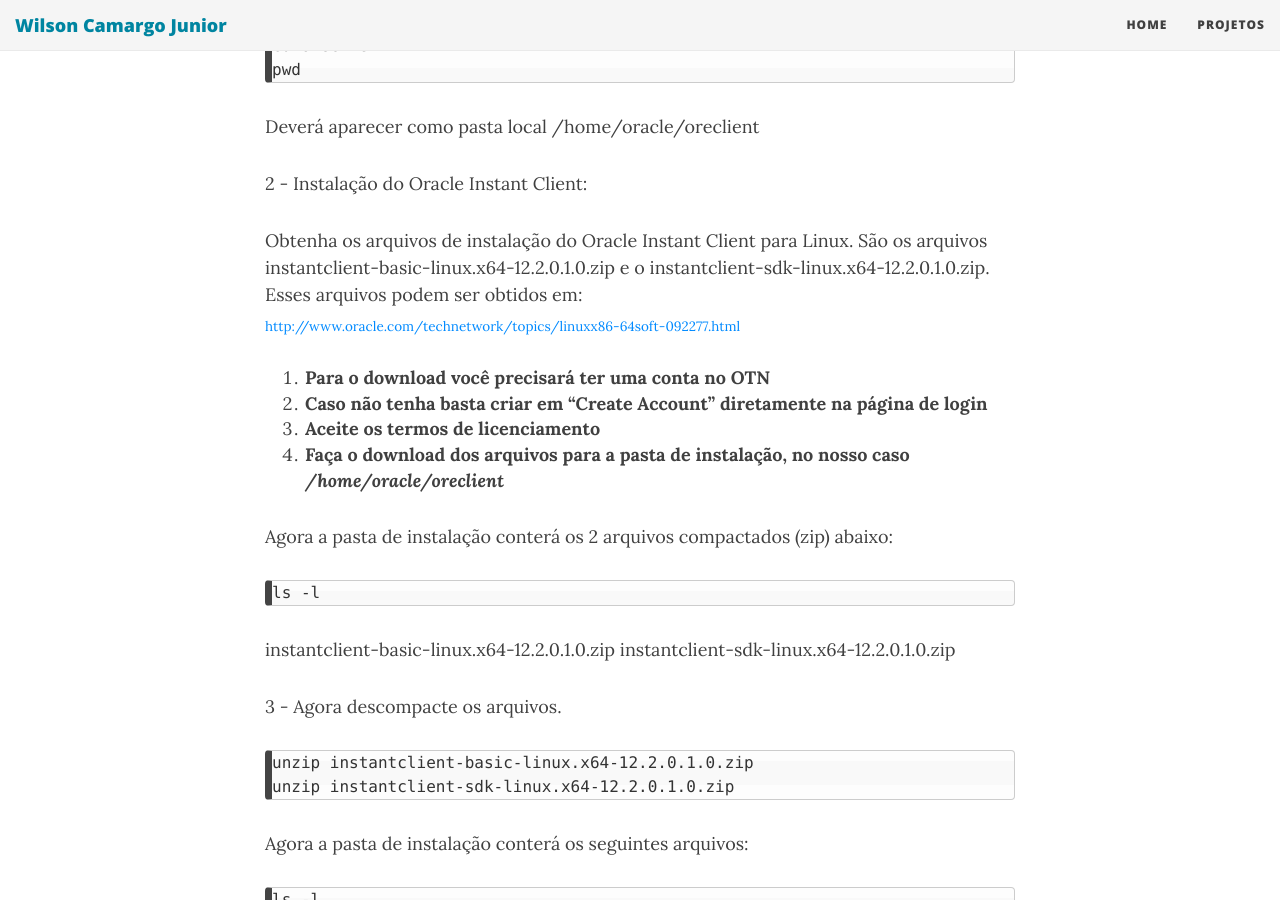
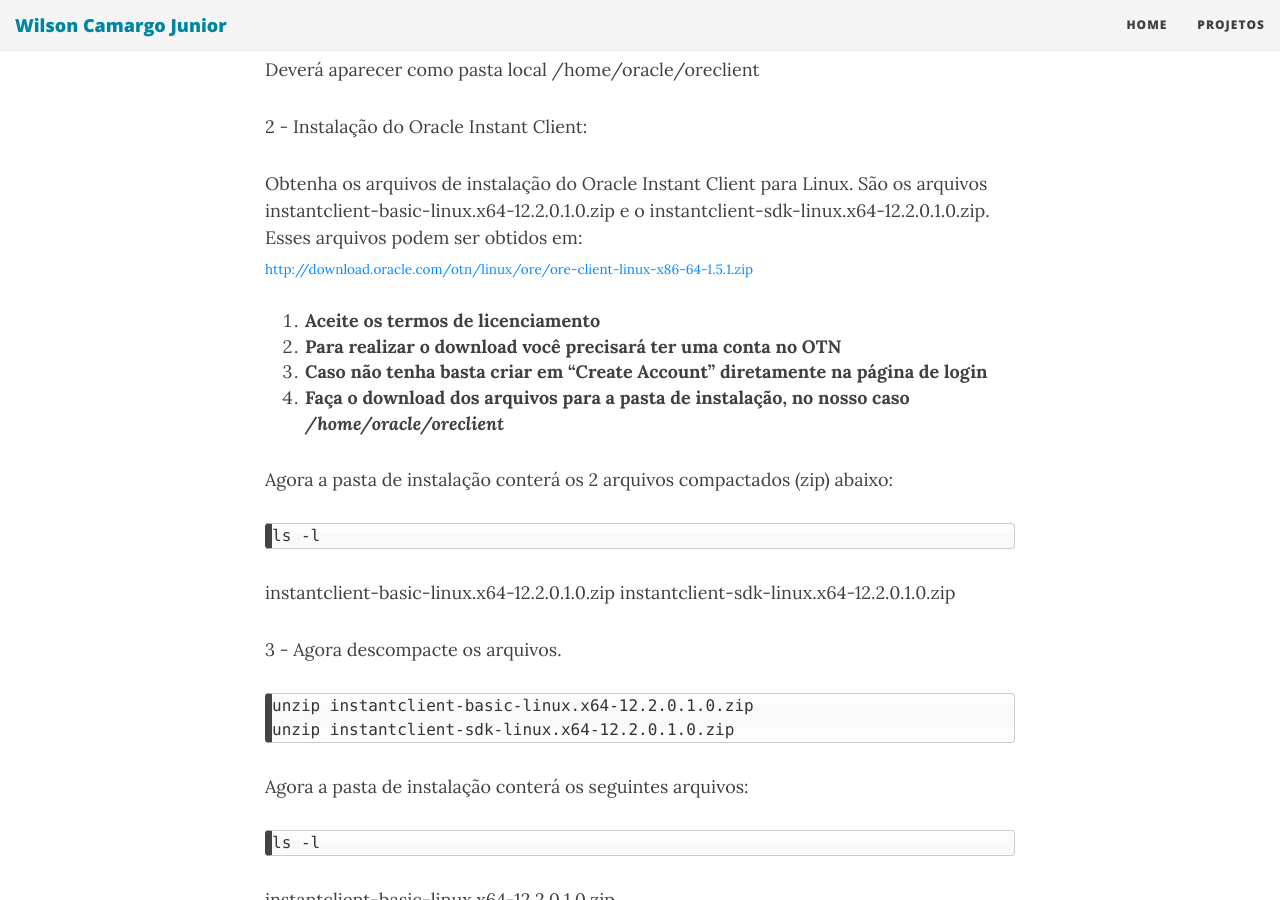
Before and after one commit to wilson-camargo-jr/teste, a Jekyll site: the page built from _posts/2018-06-18-ANN-ORE-P3.md, in a window 1280 px wide and 900 px high, scrolled down 9391 px. Built offline with Jekyll 4.4.1, drawn with Linux system fonts in a browser that asks for light colours; nearby versions of some CDN libraries; some of the changed text lies outside the part shown.

Commit message:
Update 2018-06-18-ANN-ORE-P3.md

```diff
--- a/_posts/2018-06-18-ANN-ORE-P3.md
+++ b/_posts/2018-06-18-ANN-ORE-P3.md
@@ -106,8 +106,6 @@
 O comando pwd devera retornar /home/oracle/oreserver
 
 2 -	Obtenha o arquivo de instalação do Oracle R Enterprise Server. São os arquivos **Server e o Supporting - versão 1.5.1 para Linux-64-bit**. Os arquivos devem ser obtidos em:
-
-<sub><a href="http://www.oracle.com/technetwork/database/database-technologies/r/r-enterprise/downloads/index.html" target="_blank">http://www.oracle.com/technetwork/database/database-technologies/r/r-enterprise/downloads/index.html</a></sub>
 
 <sub><a href="http://download.oracle.com/otn/linux/ore/ore-server-linux-x86-64-1.5.1.zip" target="_blank">http://download.oracle.com/otn/linux/ore/ore-server-linux-x86-64-1.5.1.zip</a></sub>
 
@@ -229,11 +227,11 @@
 2 -	Instalação do Oracle Instant Client:
 
 Obtenha os arquivos de instalação do Oracle Instant Client para Linux. São os arquivos instantclient-basic-linux.x64-12.2.0.1.0.zip e o instantclient-sdk-linux.x64-12.2.0.1.0.zip.  Esses arquivos podem ser obtidos em:
-<sub><a href="http://www.oracle.com/technetwork/topics/linuxx86-64soft-092277.html" target="_blank">http://www.oracle.com/technetwork/topics/linuxx86-64soft-092277.html</a></sub>
+<sub><a href="http://download.oracle.com/otn/linux/ore/ore-client-linux-x86-64-1.5.1.zip" target="_blank">http://download.oracle.com/otn/linux/ore/ore-client-linux-x86-64-1.5.1.zip</a></sub>
 
-1. **Para o download você precisará ter uma conta no OTN**
-2. **Caso não tenha basta criar em “Create Account” diretamente na página de login**
-3. **Aceite os termos de licenciamento**
+1. **Aceite os termos de licenciamento**
+2. **Para realizar o download você precisará ter uma conta no OTN**
+3. **Caso não tenha basta criar em “Create Account” diretamente na página de login**
 4. **Faça o download dos arquivos para a pasta de instalação, no nosso caso _/home/oracle/oreclient_**
 
 Agora a pasta de instalação conterá os 2 arquivos compactados (zip) abaixo:
```
